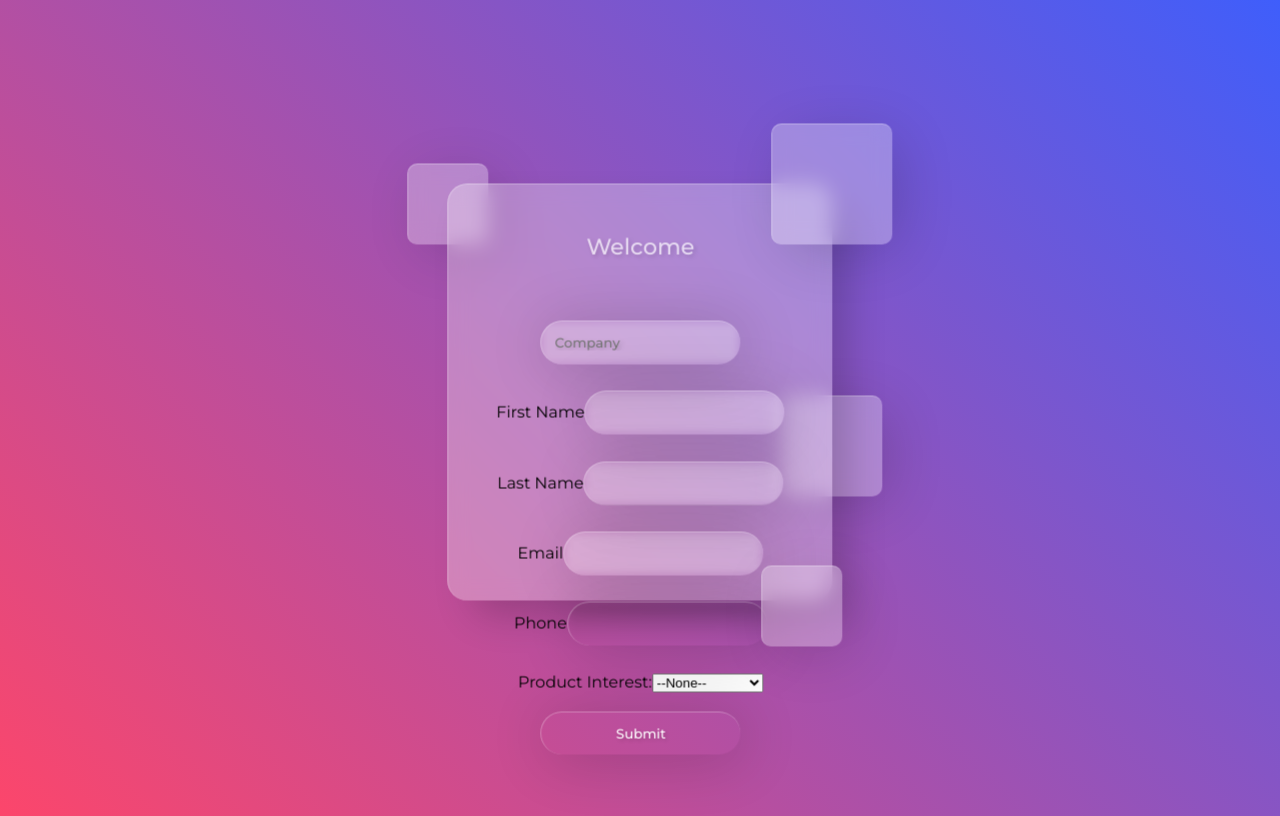
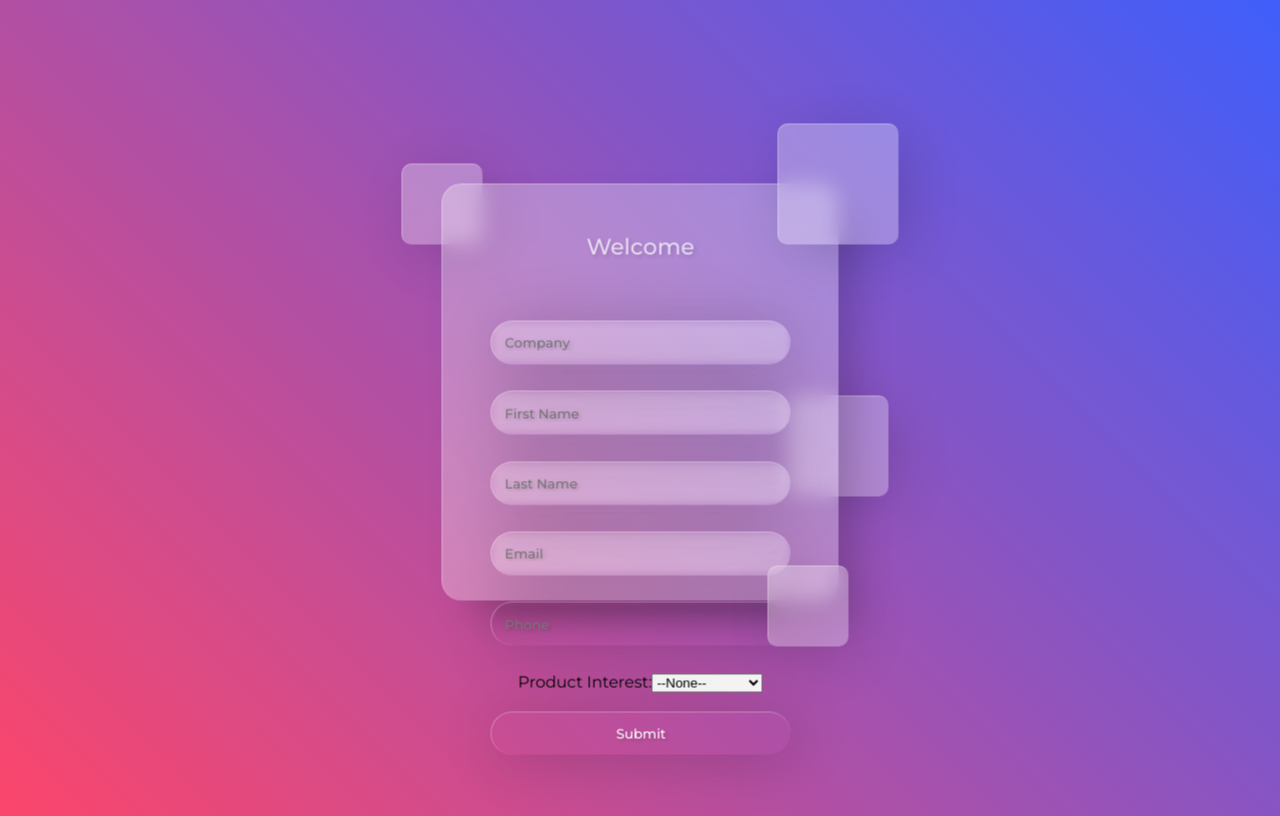
Before and after one commit to MihailKlimovich/Web-To-Lead, a PHP site: page / in a window 1280 px wide. Run offline with PHP 8.4, Linux system fonts and the light colour scheme; some libraries are stand-ins or nearby versions.

Commit message:
changed style8

```diff
--- a/WebToLead.css
+++ b/WebToLead.css
@@ -37,7 +37,7 @@ form {
 
       input {
         background: transparent;
-        width: 200px;
+        width: 300px;
         padding: 1em;
         margin-bottom: 2em;
         border: none;
@@ -96,11 +96,3 @@ form {
               top: -60px;
               right: -60px;
             }
-
-            /* .drop-5 {
-              height: 60px;
-              width: 60px;
-              bottom: 170px;
-              left: 90px;
-              z-index: -1;
-            } */
--- a/WebToLead.html
+++ b/WebToLead.html
@@ -31,15 +31,15 @@
 <!--  value="mishaklimovich87@gmail.com">                                     -->
 <!--  ----------------------------------------------------------------------  -->
 
-<input  id="company" maxlength="40" name="company" size="20" type="text" placeholder="Company"/><br>
+<input  maxlength="40" name="company" size="20" type="text" placeholder="Company"/><br>
 
-<label for="first_name">First Name</label><input  id="first_name" maxlength="40" name="first_name" size="20" type="text" /><br>
+<input  maxlength="40" name="first_name" size="20" type="text" placeholder="First Name"/><br>
 
-<label for="last_name">Last Name</label><input  id="last_name" maxlength="80" name="last_name" size="20" type="text" /><br>
+<input  id="last_name" maxlength="80" name="last_name" size="20" type="text" placeholder="Last Name"/><br>
 
-<label for="email">Email</label><input  id="email" maxlength="80" name="email" size="20" type="text" /><br>
+<input  id="email" maxlength="80" name="email" size="20" type="text" placeholder="Email"/><br>
 
-<label for="phone">Phone</label><input  id="phone" maxlength="40" name="phone" size="20" type="text" /><br>
+<input  id="phone" maxlength="40" name="phone" size="20" type="text" placeholder="Phone"/><br>
 
 Product Interest:<select  id="00N8c00000WAPoA" name="00N8c00000WAPoA" title="Product Interest"><option value="">--None--</option><option value="GC1000 series">GC1000 series</option>
 <option value="GC5000 series">GC5000 series</option>
@@ -55,6 +55,6 @@ Product Interest:<select  id="00N8c00000WAPoA" name="00N8c00000WAPoA" title="Pro
     <div class="drop drop-2"></div>
     <div class="drop drop-3"></div>
     <div class="drop drop-4"></div>
-    <!-- <div class="drop drop-5"></div> -->
+
   </div>
 </div>
```
